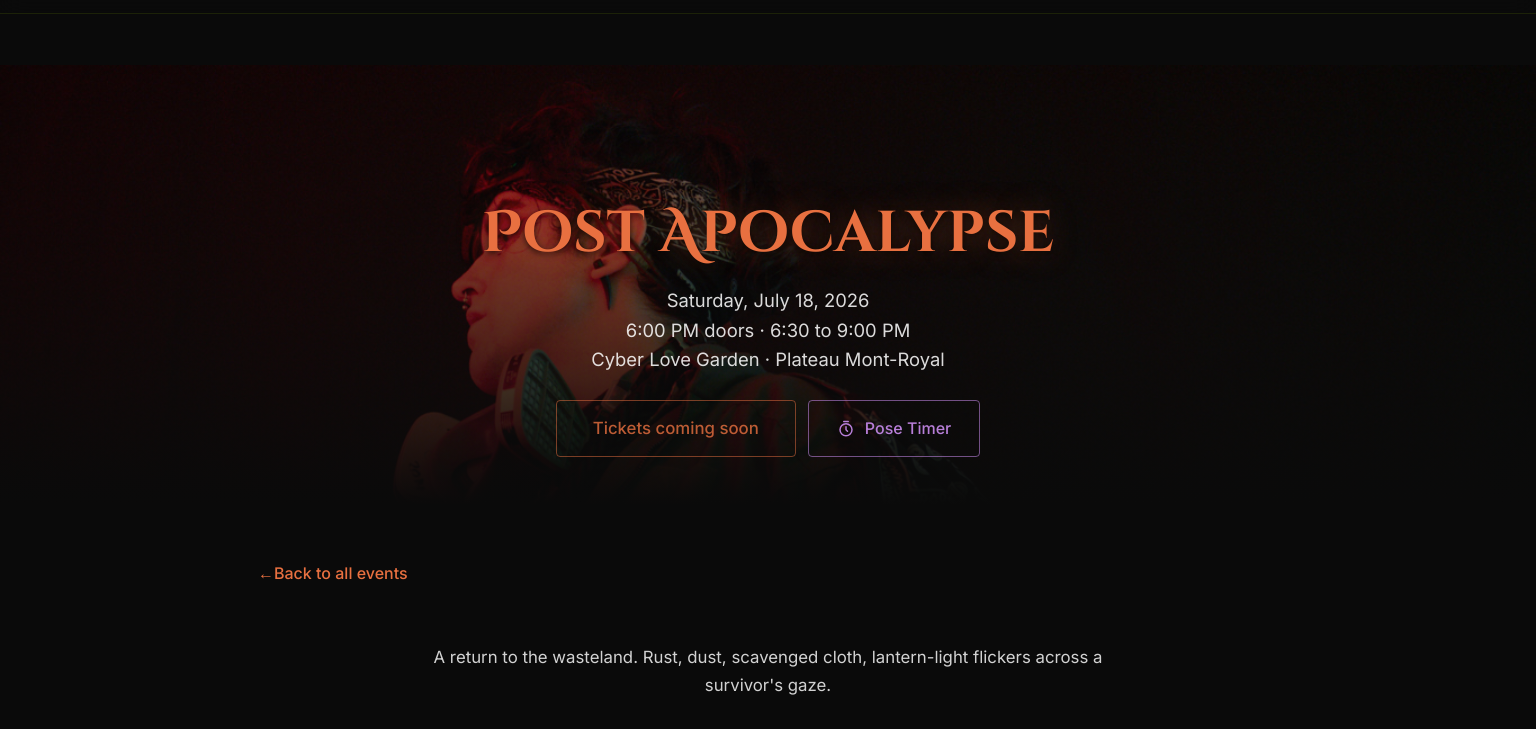
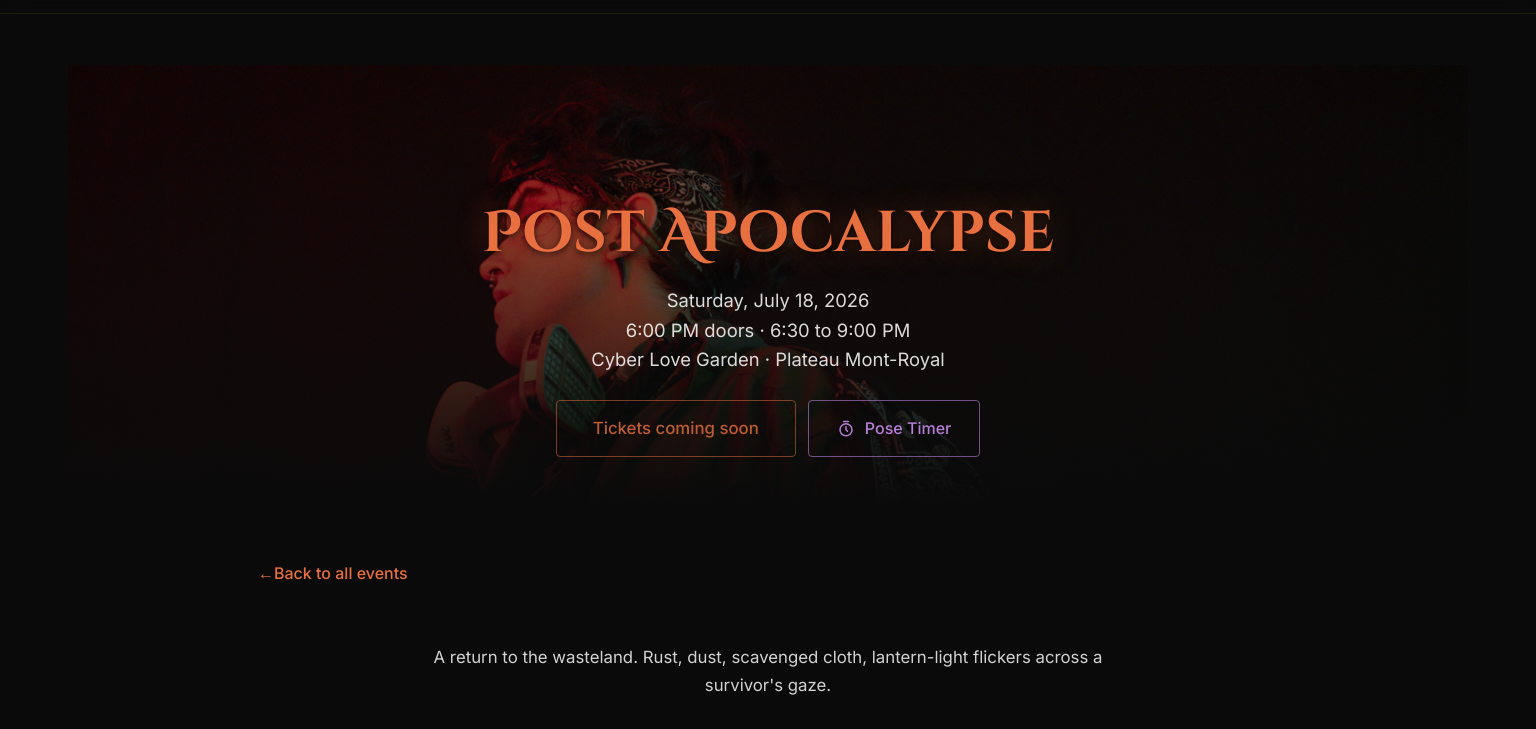
Before and after one commit to SamuelAB/WyrdLifeDrawing, a plain HTML site: page event-post-apocalypse-2.html in a window 1536 px wide. Shown: the part 55-784 px from the top of the page. Drawn offline with Linux system fonts and the light colour scheme.

Commit message:
Cap hero image width on very wide screens
Portrait hero photo (1365x2048) was being scaled up to fill the full
viewport width on wide and ultrawide screens, which made the image so
tall that only the top of the model (just the hat) was visible.

Add a max-width of 1400px above 1400px viewport so the image stays
proportional. Sides letterbox to the dark hero background colour.

```diff
--- a/event-post-apocalypse-2.html
+++ b/event-post-apocalypse-2.html
@@ -74,6 +74,16 @@
             .event-hero-img {
                 top: 120px;
                 height: calc(100% - 120px);
+            }
+        }
+        /* On very wide screens, cap the image width so the portrait crop
+           doesn't over-zoom and reduce the model to just the top of the head. */
+        @media (min-width: 1400px) {
+            .event-hero-img {
+                max-width: 1400px;
+                left: 50%;
+                right: auto;
+                transform: translateX(-50%);
             }
         }
         .event-hero-overlay {
```
Also changed, not shown: event-goth-country.html (+10 -0 lines).
